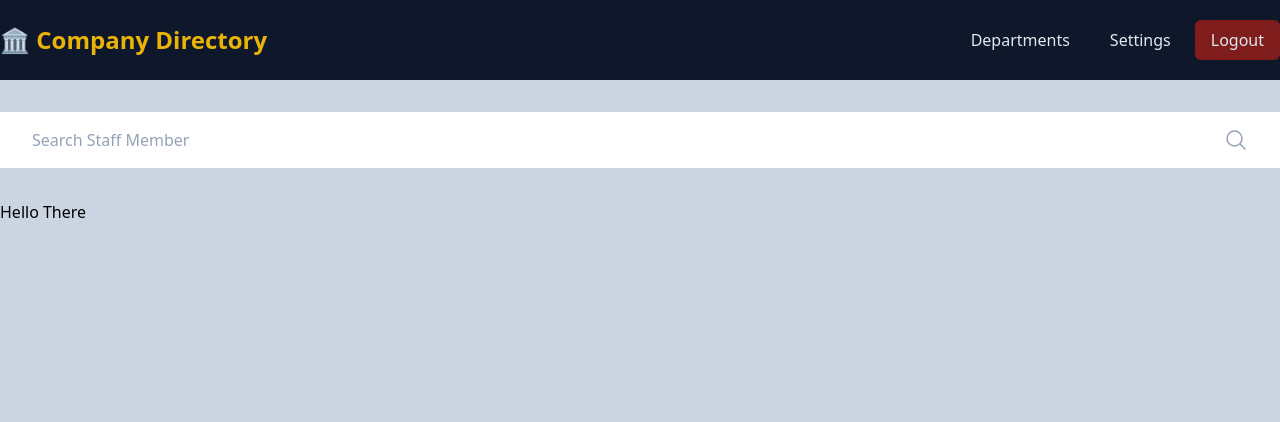
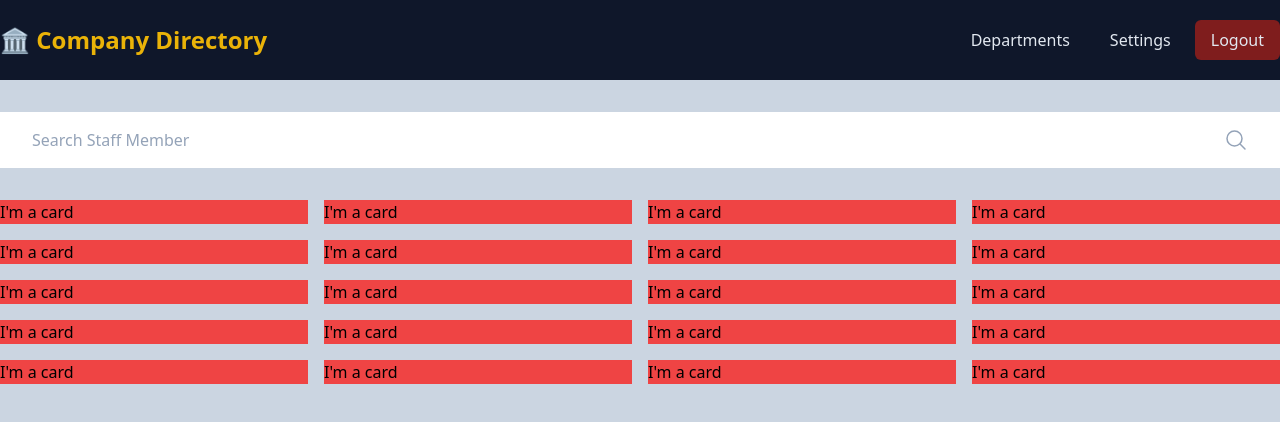
Before and after one commit to jrbanda1/vue-company-directory, a Vue app: page / in a window 1280 px wide. Shown: the top 422 px of the page. Built offline with nearby package versions, Linux system fonts and the light colour scheme.

Commit message:
fixed the wrapper/sub-wrapper issue

```diff
--- a/src/components/Main.vue
+++ b/src/components/Main.vue
@@ -1,11 +1,12 @@
 <script setup>
-    import MainSearch from './MainSearch.vue';
+import MainSearch from './MainSearch.vue'
+import mainCards from './mainCards.vue';
 </script>
 
 <template>
     <div class="wrapper">
         <MainSearch />
-        <h1>Hello There</h1>
+        <mainCards />
     </div>
 </template>
 
--- /dev/null
+++ b/src/components/mainCardSingle.vue
@@ -0,0 +1,3 @@
+<template>
+    <span class="bg-red-500">I'm a card</span>
+</template>
--- a/src/components/mainCards.vue
+++ b/src/components/mainCards.vue
@@ -0,0 +1,16 @@
+<script setup>
+import mainCardSingle from './mainCardSingle.vue';
+</script>
+
+<template>
+    <div class="sub-wrapper">
+        <mainCardSingle v-for="n in 20"/>
+    </div>
+
+</template>
+
+<style scoped lang="postcss">
+.sub-wrapper{
+    @apply grid grid-cols-1 gap-4 md:grid-cols-2 lg:grid-cols-3 xl:grid-cols-4;
+}
+</style>
```
